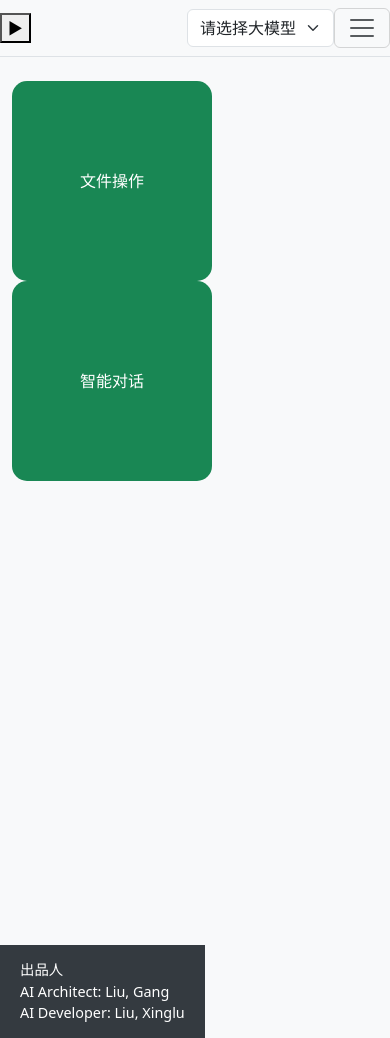
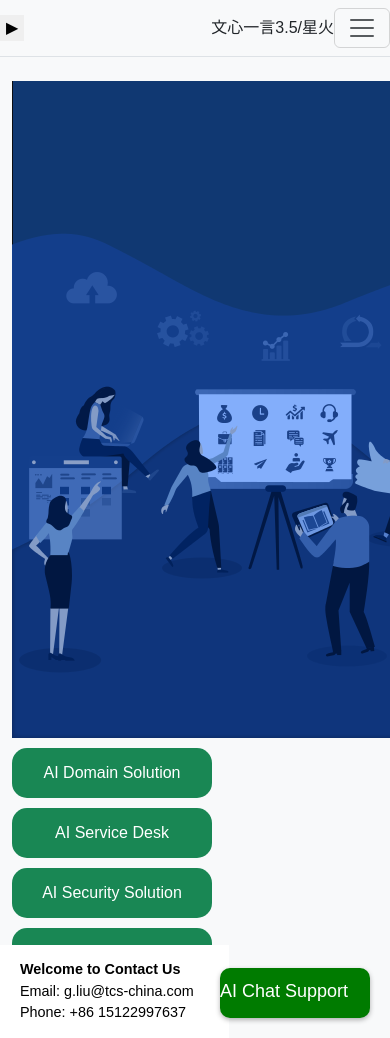
Before and after one commit to liuxinglu/chat, a Flask app: page / in a window 390 px wide. Run offline with Flask 3, Linux system fonts and the light colour scheme; a user stored in the database is signed in; some libraries are stand-ins or nearby versions.

Commit message:
modify page

```diff
--- a/app.py
+++ b/app.py
@@ -1,6 +1,8 @@
 from flask import render_template
 from app import create_app,db
 from flask_login import login_required
+from waitress import serve
+import logging
 
 app = create_app()
 with app.app_context():
@@ -11,6 +13,7 @@ with app.app_context():
 def index():
     return render_template('index1.html')
 
-
 if __name__ == '__main__':
-    app.run(debug=True, port=5000)
+    # app.run(debug=True, port=5000)
+    logging.basicConfig(level=logging.DEBUG)
+    serve(app, host='0.0.0.0', port=5000)
--- a/app/__init__.py
+++ b/app/__init__.py
@@ -51,11 +51,11 @@ def create_app():
     app.register_blueprint(xinghuoapi_bp, url_prefix='/xinghuo')
 
     #文件操作
-    from .fileops.fileops import fileops_bp
-    app.register_blueprint(fileops_bp, url_prefix='/fileops')
+    from .domain.domainops import fileops_bp
+    app.register_blueprint(fileops_bp, url_prefix='/domain')
 
     # 页面操作
-    from .control.routes import pageops_bp
+    from .pagecontrol.routes import pageops_bp
     app.register_blueprint(pageops_bp, url_prefix='/pageops')
 
 
--- a/app/fileops/fileops.py
+++ b/app/domain/domainops.py
@@ -4,7 +4,7 @@ from flask import Blueprint, request, jsonify, session
 from flask_login import login_required
 from app.services.file_ops_service import FileOpsService
 
-fileops_bp = Blueprint('file_ops', __name__)
+fileops_bp = Blueprint('domain_ops', __name__)
 file_ops_service = FileOpsService()
 
 @fileops_bp.route('/upload', methods=['POST'])
--- /dev/null
+++ b/app/static/css/chatbtn.css
@@ -0,0 +1,92 @@
+body, html {
+    margin: 0;
+    padding: 0;
+    height: 100%;
+    overflow: hidden; /* Prevent scrolling when chat box is open */
+    font-family: Arial, sans-serif;
+}
+
+.floating-button {
+    position: fixed;
+    bottom: 20px;
+    right: 20px;
+    width: 150px;
+    height: 50px;
+    background-color: #007B00;
+    color: white;
+    border: none;
+    justify-content: center; /* 水平居中 */
+    align-items: center; /* 垂直居中 */
+    border-radius: 10px; /* 设置圆角大小 */
+    font-size: 18px;
+    cursor: pointer;
+    z-index: 1000;
+    box-shadow: 0 2px 5px rgba(0, 0, 0, 0.3);
+    padding-top: 10px;
+}
+
+.minichat-box {
+    display: none;
+    position: fixed;
+    bottom: 70px; /* Adjust based on button height and spacing */
+    right: 20px;
+    width: 300px;
+    height: 330px;
+    border: 1px solid #ccc;
+    background-color: white;
+    box-shadow: 0 2px 10px rgba(0, 0, 0, 0.1);
+    z-index: 999;
+}
+
+.minichat-header {
+    display: flex;
+    justify-content: space-between;
+    align-items: center;
+    padding: 10px;
+    background-color: #f1f1f1;
+    border-bottom: 1px solid #ddd;
+}
+
+.close-button {
+    cursor: pointer;
+    font-size: 18px;
+}
+
+.minichat-content {
+    padding: 10px;
+    height: 200px;
+    overflow-y: auto;
+}
+
+.minichat-input {
+    display: flex;
+    padding: 10px;
+    background-color: #f9f9f9;
+    border-top: 1px solid #ddd;
+}
+
+.minichat-input input {
+    flex: 1;
+    padding: 5px;
+    border: 1px solid #ddd;
+    border-radius: 4px;
+}
+
+.minichat-input button {
+    padding: 5px 10px;
+    margin-left: 10px;
+    border: none;
+    background-color: #007BFF;
+    color: white;
+    cursor: pointer;
+    border-radius: 4px;
+}
+
+.miniuser-message {
+    color: blue;
+}
+.minibot-message {
+    color: green;
+    font-family: monospace;
+    white-space: pre; /* 保持空格和换行 */
+}
--- a/app/static/css/styles1.css
+++ b/app/static/css/styles1.css
@@ -6,7 +6,7 @@ body {
     min-height: 100vh;
     margin-left: -14.3rem;
     transition: margin .25s ease-out;
-    background-color: #343a40;
+    background-color: #DCDCDC;
 }
 
 .submenu-indent {
@@ -16,30 +16,29 @@ body {
 #sidebar-wrapper .sidebar-heading {
     padding: 0.875rem 1.25rem;
     font-size: 1.2rem;
-    color: white;
+    color: black;
 }
 
 #sidebar-wrapper .sidebar-bottom {
     position: fixed; /* 固定定位 */
     bottom: 0; /* 紧贴视口底部 */
     left: 0rem; /* 我们将使用left来定位它 */
+    width: 14.3rem;
     padding: 0.875rem 1.25rem;
     font-size: 0.9rem;
     margin: 0; /* 去除外部边距 */
-    background-color: #343a40; /* 与侧边栏背景一致（可选） */
-    color: white;
+    background-color: #FFFFFF; /* 与侧边栏背景一致（可选） */
+    color: black;
     z-index: 1000; /* 确保它位于其他内容之上（根据需要调整） */
 }
 
 #sidebar-wrapper .list-group {
     width: 14.3rem;
-    background-color: #343a40; /* 深灰色背景 */
-    --bs-list-group-bg: #343a40;
+    --bs-list-group-bg: #DCDCDC;
 }
 
 /* 默认列表项的样式 */
 #sidebar-wrapper .list-group-item {
-    color: white; /* 白色文字 */
     border: none; /* 去除默认的边框 */
     padding: 1rem; /* 增加内边距以提供更好的点击区域 */
     width: 14.3rem;
@@ -49,13 +48,13 @@ body {
 /* 鼠标悬停时改变样式 */
 #sidebar-wrapper .list-group-item:hover {
     background-color: #495057; /* 更深的灰色背景 */
-    color: #00ffffcc; /* 稍微淡一点的白色文字，增加对比度 */
+    color: #00F5f5cc; /* 稍微淡一点的白色文字，增加对比度 */
 }
 
 /* 选中项的样式（可以通过JavaScript动态添加.active类） */
 #sidebar-wrapper .list-group-item.active {
     background-color: #007bff; /* 蓝色背景，表示选中 */
-    color: black; /* 白色文字，确保可读性 */
+    color: black; /* 黑色文字，确保可读性 */
     font-weight: bold; /* 加粗字体，使其更突出 */
 }
 
@@ -92,9 +91,10 @@ body {
 .clickable-square {
             cursor: pointer; /* 更改鼠标悬停时的光标样式 */
             width: 200px; /* 设置正方形宽度 */
-            height: 200px; /* 设置正方形高度 */
+            height: 50px; /* 设置正方形高度 */
             display: flex; /* 允许使用flex布局 */
             justify-content: center; /* 水平居中 */
             align-items: center; /* 垂直居中 */
             border-radius: 15px; /* 设置圆角大小 */
+            margin-top: 10px;
         }
--- /dev/null
+++ b/app/static/js/chatbtn.js
@@ -0,0 +1,105 @@
+let messageInd = 0
+document.addEventListener('DOMContentLoaded', () => {
+    const chatButton = document.getElementById('minichat-button');
+    const chatBox = document.getElementById('minichat-box');
+    const closeButton = document.querySelector('.close-button');
+
+    chatButton.addEventListener('click', () => {
+        chatBox.style.display = 'block';
+    });
+
+    closeButton.addEventListener('click', () => {
+        chatBox.style.display = 'none';
+    });
+
+    let isDragging = false;
+    let offsetX, offsetY;
+
+    const draggableElements = chatBox.querySelectorAll('.minichat-header, .minichat-box');
+    draggableElements.forEach(element => {
+        element.addEventListener('mousedown', (e) => {
+            isDragging = true;
+            offsetX = e.clientX - chatBox.getBoundingClientRect().left;
+            offsetY = e.clientY - chatBox.getBoundingClientRect().top;
+            document.addEventListener('mousemove', onMouseMove);
+            document.addEventListener('mouseup', onMouseUp);
+        });
+    });
+
+    function onMouseMove(e) {
+        if (isDragging) {
+            chatBox.style.left = `${e.clientX - offsetX}px`;
+            chatBox.style.top = `${e.clientY - offsetY}px`;
+            chatBox.style.height = chatBox.style.height
+        }
+    }
+
+    function onMouseUp() {
+        isDragging = false;
+        document.removeEventListener('mousemove', onMouseMove);
+        document.removeEventListener('mouseup', onMouseUp);
+    }
+});
+
+function sendMessage() {
+        const userInput = document.getElementById('umessage').value;
+        if (!userInput) return;
+
+        // 在页面显示用户的消息
+        appendMessage('miniuser-message', '用户: '  + userInput);
+        document.getElementById('umessage').value = '';
+
+        // 发送请求到后端
+        fetch('/xinghuo/chat', {
+            method: 'POST',
+            headers: {
+                'Content-Type': 'application/json'
+            },
+            body: JSON.stringify({ message: userInput })
+        })
+        .then(response => {
+            if (!response.ok) {
+                throw new Error(`HTTP error! Status: ${response.status}`);
+            }
+            return response.json();
+          })
+        .then(data => {
+            if (data.reply) {
+                appendMessage('minibot-message', '回复: ' + data.reply);
+            } else {
+                appendMessage('minibot-message', '回复: 无法获取回复');
+            }
+        })
+        .catch(error => {
+            console.error('Error:', error);
+            appendMessage('minibot-message', `回复: 请求失败 (${error.message})`);
+        });
+    }
+
+    function appendMessage(className, message) {
+        const chatBox = document.getElementById('minichat-content');
+        const messageElement = document.createElement('div');
+        messageElement.className = 'message ' + className;
+        messageElement.style.whiteSpace = 'pre-wrap';
+        messageElement.id = 'message' + messageInd;
+        chatBox.appendChild(messageElement);
+        typeText('message'+ messageInd, message, 10)
+        messageInd++;
+
+    }
+
+    //打印机效果
+    function typeText(elementId, text, speed) {
+        const element = document.getElementById(elementId);
+        let index = 0;
+        const type = () => {
+          if (index < text.length) {
+            element.textContent += text.charAt(index);
+            index++;
+            setTimeout(type, speed);
+            const chatBox = document.getElementById('minichat-content');
+            chatBox.scrollTop = chatBox.scrollHeight;
+          }
+        };
+        type();
+    }
--- a/app/static/js/scripts.js
+++ b/app/static/js/scripts.js
@@ -78,27 +78,40 @@ $(document).ready(function () {
         e.preventDefault(); // 阻止默认的链接跳转行为
         $('#container-fluid').empty();
         var htmldata = `<div id="default" class="row justify-content-center mt-4">
-                    <div class="col-md-6">
-                        <div class="clickable-square bg-success text-white" id="fileops">
-                            文件操作
-                        </div>
-                    </div>
-                    <div class="col-md-6">
-                        <div class="clickable-square bg-success text-white" id="chatops">
-                            智能对话
-                        </div>
-                    </div>
-                </div>`;
+                            <div class="col-md-7">
+                                <img src="../static/img/web_illustration.png"/>
+                            </div>
+                            <div class="col-md-5">
+                                <div class="clickable-square bg-success text-white" id="domain">
+                                    AI Domain Solution
+                                </div>
+                                <div class="clickable-square bg-success text-white" id="servicedesk">
+                                    AI Service Desk
+                                </div>
+                                <div class="clickable-square bg-success text-white" id="security">
+                                    AI Security Solution
+                                </div>
+                                <div class="clickable-square bg-success text-white" id="cloud">
+                                    AI Cloud Solution
+                                </div>
+                            </div>
+                        </div>`;
         $('#container-fluid').html(htmldata)
     });
 
 
 
     // 使用事件委托绑定动态元素的事件
-    $('#container-fluid').on('click', '#fileops, #chatops', function(e) {
+    $('#container-fluid').on('click', '#domain, #servicedesk', function(e) {
         e.preventDefault();
         var $this = $(this);
-        var url = $this.is('#fileops') ? '/pageops/fileops' : '/pageops/chatops';
+        var url = '/pageops/servicedesk';
+        if ($this.is('#domain')){
+            url = '/pageops/domain';
+        }
+        else if($this.is('#servicedesk')) {
+            url ='/pageops/servicedesk';
+        }
         loadMenuAndContent($this.attr('id'), url);
     });
 
@@ -120,9 +133,15 @@ $(document).ready(function () {
 
                 // 假设 #userKeyword 或 #userChat 是新加载的菜单项之一，它们的事件已经被上面的事件委托处理了
                 // 因此，这里不需要再次绑定它们的事件
-                $('#userKeyword, #userChat').on('click', function(e) {
+                $('#userKeyword, #userChat, #servicedeskops_TicketCreation, #securityops, #cloudops').on('click', function(e) {
                     e.preventDefault();
-                    var url = $(this).is('#userKeyword') ? '/pageops/getKeywordPage' : '/pageops/getChatPage';
+                    var url = ' ';
+                    if($(this).is('#userKeyword')) {
+                        url = '/pageops/getKeywordPage';
+                    }
+                    else if ($(this).is('#servicedeskops_TicketCreation')){
+                        url = '/pageops/getTicketCreationPage';
+                    }
                     loadContent(url);
                 });
             },
--- a/app/templates/index1.html
+++ b/app/templates/index1.html
@@ -9,6 +9,7 @@
     <!-- Custom CSS -->
     <link rel="stylesheet" href="../static/css/styles1.css">
     <link rel="stylesheet" href="../static/css/flash.css">
+    <link rel="stylesheet" href="../static/css/chatbtn.css">
 </head>
 <body class="bg-light">
 {% with messages = get_flashed_messages(with_categories=true) %}
@@ -32,28 +33,26 @@
         <div class="border-right" id="sidebar-wrapper">
             <div class="list-group list-group-flush">
                 <button id="dashboard" class="btn btn-link text-left list-group-item list-group-item-action">
-                    dashboard
+                    <strong>dashboard</strong>
                 </button>
             </div>
             <div id="menus" class="list-group list-group-flush">
             </div>
             <div class="sidebar-bottom">
-                出品人<br>AI Architect: Liu, Gang&nbsp;<br>AI Developer: Liu, Xinglu
+                <strong>Welcome to Contact Us</strong><br>
+                Email: g.liu@tcs-china.com<br>
+                Phone: +86 15122997637
             </div>
         </div>
         <!-- Page Content -->
         <div id="page-content-wrapper">
             <nav class="navbar navbar-expand-lg navbar-light bg-light border-bottom">
-                <button class="toggle-button"  id="menu-toggle" aria-expanded="false">
+                <button class="toggle-button"  id="menu-toggle" aria-expanded="false" style="border: none">
                     <span class="icon" id="toggle-icon">▶</span> <!-- 初始状态为向右箭头 -->
                 </button>
 
                 <div class="navbar-nav ms-auto">
-                    <select id="modelSelector" class="form-select" aria-label="Select large model">
-                        <option selected>请选择大模型</option>
-                        <option value="wenxin">文心一言3.5</option>
-                        <option value="xinghuo">星火</option>
-                    </select>
+                    文心一言3.5/星火
                 </div>
 
                 <button class="navbar-toggler" type="button" data-bs-toggle="collapse" data-bs-target="#navbarNav" aria-controls="navbarNav" aria-expanded="false" aria-label="Toggle navigation">
@@ -69,23 +68,47 @@
             </nav>
             <div class="container-fluid" id="container-fluid">
                 <div id="default" class="row justify-content-center mt-4"> <!-- 添加mt-4来增加上边距 -->
-                    <div class="col-md-6">
-                        <div class="clickable-square bg-success text-white" id="fileops">
-                            文件操作
+                    <div class="col-md-7">
+                        <img src="../static/img/web_illustration.png"/>
+                    </div>
+                    <div class="col-md-5">
+                        <div class="clickable-square bg-success text-white" id="domain">
+                            AI Domain Solution
                         </div>
-                    </div>
-                    <div class="col-md-6">
-                        <div class="clickable-square bg-success text-white" id="chatops">
-                            智能对话
+                        <div class="clickable-square bg-success text-white" id="servicedesk">
+                            AI Service Desk
+                        </div>
+                        <div class="clickable-square bg-success text-white" id="security">
+                            AI Security Solution
+                        </div>
+                        <div class="clickable-square bg-success text-white" id="cloud">
+                            AI Cloud Solution
                         </div>
                     </div>
                 </div>
             </div>
         </div>
     </div>
+    <div id="minichat-button" class="floating-button">
+        AI Chat Support
+    </div>
+    <div id="minichat-box" class="minichat-box">
+        <div class="minichat-header">
+            <span class="close-button">&times;</span>
+            <h2>Support</h2>
+        </div>
+        <div id="minichat-content" class="minichat-content">
+            <!-- Chat messages go here -->
+        </div>
+        <div class="minichat-input">
+            <input id="umessage" type="text" placeholder="Type a message...">
+            <button onclick="sendMessage()">Send</button>
+        </div>
+    </div>
     <!-- Bootstrap Bundle with Popper -->
     <script src="https://code.jquery.com/jquery-3.6.0.min.js"></script>
     <script src="../static/js/bootstrap.bundle.min.js"></script>
     <script src="../static/js/scripts.js"></script>
+    <script src="../static/js/chatbtn.js"></script>
 </body>
 </html>
```
Also changed, not shown: app/pagecontrol/routes.py (renamed from app/control/routes.py, +16 -3 lines), app/static/css/styles.css (+14 -0 lines), app/static/js/chat.js (+5 -18 lines), app/templates/chat.html (deleted, +0 -40 lines), app/templates/chat1.html (added, +84 -0 lines), app/domain/__init__.py (added), app/pagecontrol/__init__.py (added), app/static/img/web_illustration.png (added).
